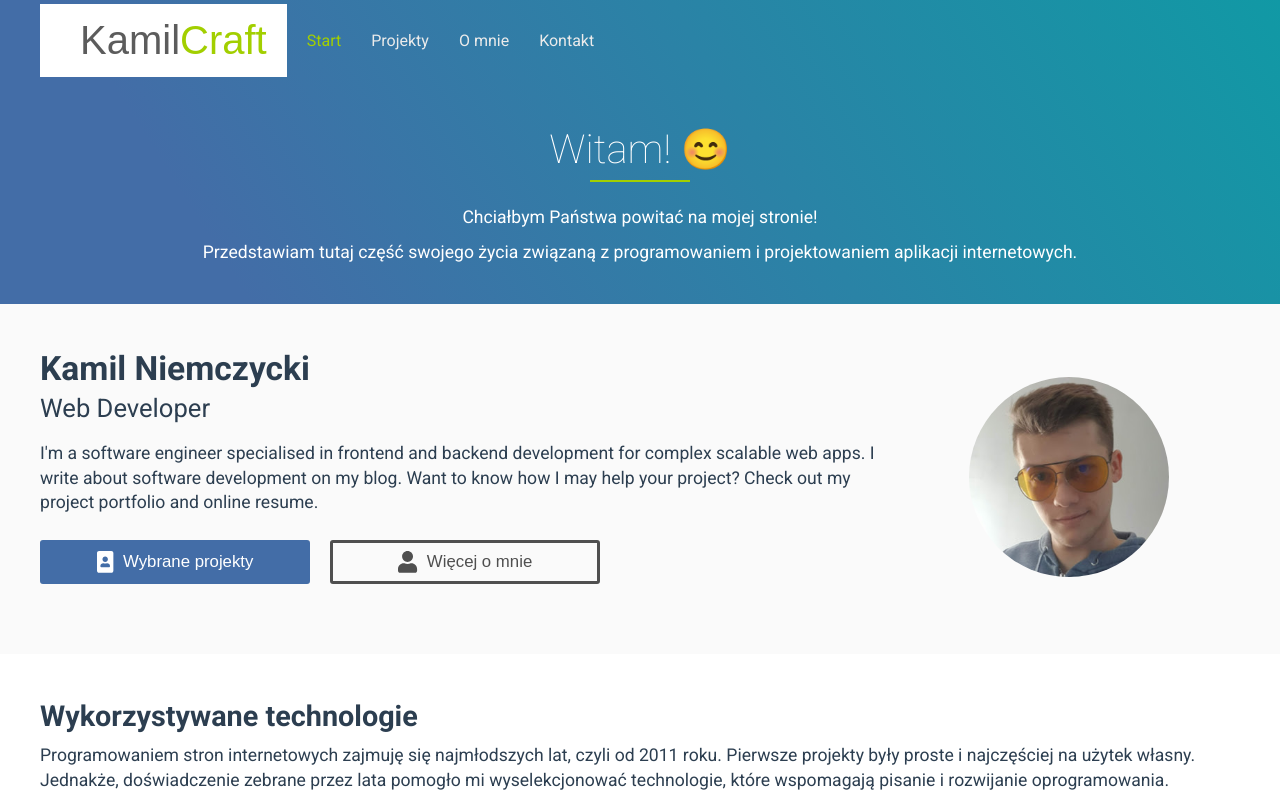
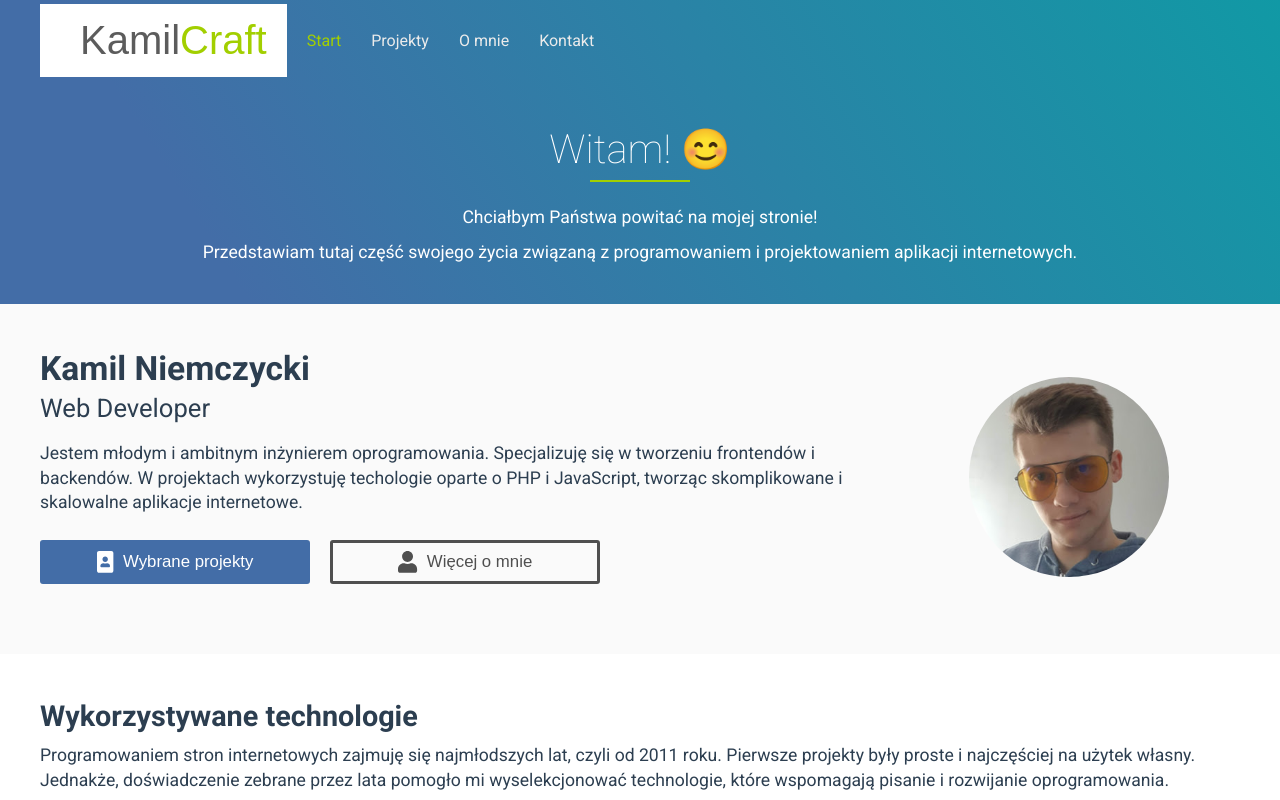
Before and after one commit to kamilniemczycki/kamilcraft.com, a Vue app: page / in a window 1280 px wide. Shown: the top 800 px of the page. Built offline with nearby package versions, Linux system fonts and the light colour scheme; no server answers; a web font is replaced by a local one.

Commit message:
Update about me

```diff
--- a/src/components/sections/About.vue
+++ b/src/components/sections/About.vue
@@ -5,7 +5,8 @@
         <div id="grid-text">
           <h2 class="name">Kamil Niemczycki</h2>
           <div class="tagline">Web Developer</div>
-          <p>I'm a software engineer specialised in frontend and backend development for complex scalable web apps. I write about software development on my blog. Want to know how I may help your project? Check out my project portfolio and online resume.</p>
+          <p>Jestem młodym i ambitnym inżynierem oprogramowania. Specjalizuję się w tworzeniu frontendów i backendów.
+            W projektach wykorzystuję techologie oparte o PHP i JavaScript, tworząc skomplikowane i skalowalne aplikacje internetowe.</p>
           <div class="buttons">
             <base-btn has-icon
                       icon="portrait"
```
